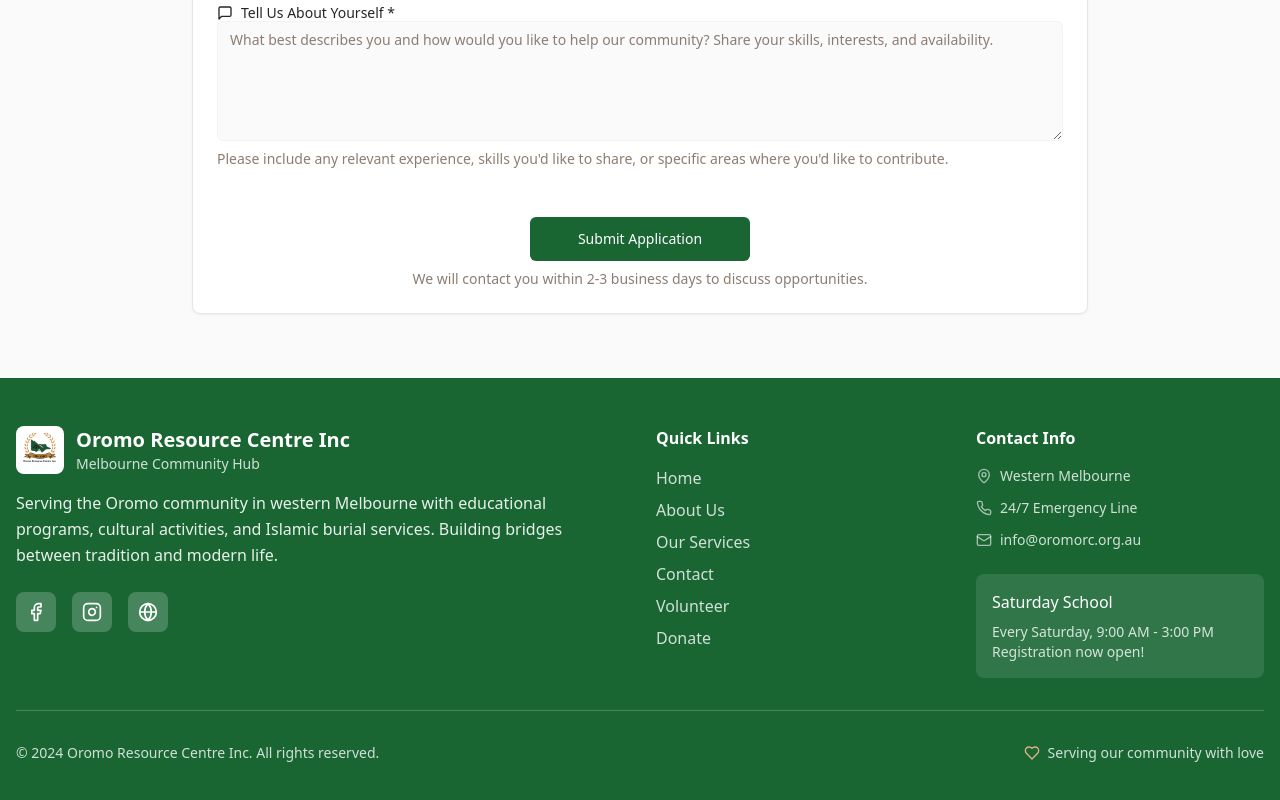
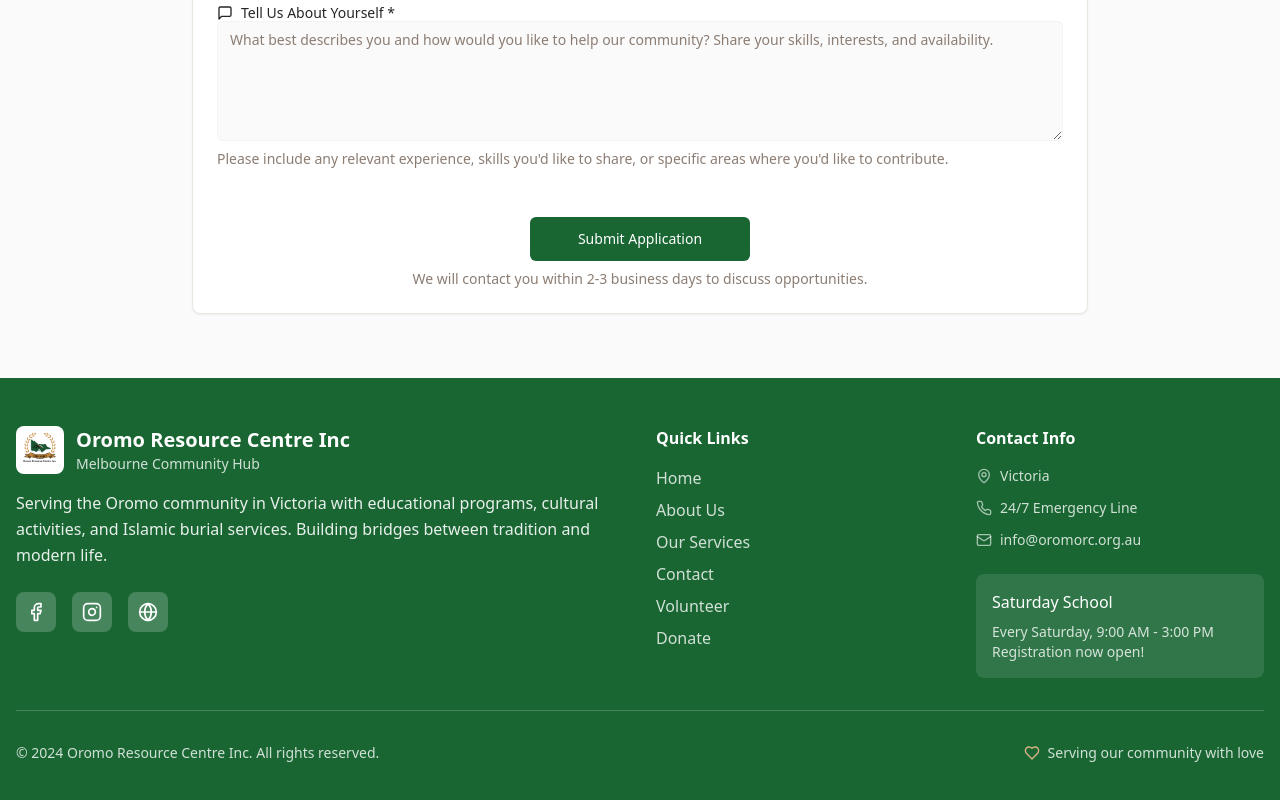
Before and after one commit to fes-reshid/oromo-resource-center, a React (Vite) app: page /volunteer in a window 1280 px wide. Shown: the part 1230-2030 px from the top of the page. Built offline with nearby package versions, Linux system fonts and the light colour scheme.

Commit message:
Update location from Western Melbourne to Victoria

```diff
--- a/src/components/About.tsx
+++ b/src/components/About.tsx
@@ -107,10 +107,10 @@ const About = () => {
         <div className="mt-20 text-center">
           <div className="bg-gradient-to-r from-secondary to-muted p-8 md:p-12 rounded-2xl">
             <h3 className="text-2xl md:text-3xl font-bold mb-4 text-foreground">
-              Serving Western Melbourne
+              Serving Victoria
             </h3>
             <p className="text-lg text-muted-foreground max-w-3xl mx-auto">
-              Located in the heart of western Melbourne, we are committed to being
+              Located in the heart of Victoria, we are committed to being
               accessible to all families in our community. From Footscray to Werribee,
               from Sunshine to Hoppers Crossing, we welcome everyone seeking connection,
               education, and spiritual guidance.
--- a/src/components/Contact.tsx
+++ b/src/components/Contact.tsx
@@ -30,7 +30,7 @@ const Contact = () => {
               </CardHeader>
               <CardContent>
                 <p className="text-muted-foreground">
-                  Western Melbourne<br />
+                  Victoria<br />
                   Serving Footscray, Sunshine,<br />
                   Werribee, and surrounding areas
                 </p>
--- a/src/components/Footer.tsx
+++ b/src/components/Footer.tsx
@@ -19,7 +19,7 @@ const Footer = () => {
               </div>
             </div>
             <p className="text-primary-foreground/90 mb-6 leading-relaxed">
-              Serving the Oromo community in western Melbourne with educational programs,
+              Serving the Oromo community in Victoria with educational programs,
               cultural activities, and Islamic burial services. Building bridges between
               tradition and modern life.
             </p>
@@ -55,7 +55,7 @@ const Footer = () => {
             <div className="space-y-3">
               <div className="flex items-center gap-2">
                 <MapPin className="h-4 w-4 text-primary-foreground/60" />
-                <span className="text-primary-foreground/80 text-sm">Western Melbourne</span>
+                <span className="text-primary-foreground/80 text-sm">Victoria</span>
               </div>
               <div className="flex items-center gap-2">
                 <Phone className="h-4 w-4 text-primary-foreground/60" />
--- a/src/components/Header.tsx
+++ b/src/components/Header.tsx
@@ -22,7 +22,7 @@ const Header = () => {
           <div className="flex items-center gap-4">
             <div className="flex items-center gap-1">
               <MapPin className="h-3 w-3" />
-              <span>Western Melbourne</span>
+              <span>Victoria</span>
             </div>
             <div className="flex items-center gap-1">
               <Phone className="h-3 w-3" />
--- a/src/components/Hero.tsx
+++ b/src/components/Hero.tsx
@@ -70,7 +70,7 @@ const Hero = () => {
               </div>
               <div>
                 <div className="font-semibold">Community Hub</div>
-                <div className="text-sm opacity-90">Western Melbourne</div>
+                <div className="text-sm opacity-90">Victoria</div>
               </div>
             </div>
 
--- a/src/components/Services.tsx
+++ b/src/components/Services.tsx
@@ -44,7 +44,7 @@ const Services = () => {
                 </div>
                 <div className="flex items-center gap-2 text-muted-foreground">
                   <MapPin className="h-4 w-4" />
-                  <span>Western Melbourne</span>
+                  <span>Victoria</span>
                 </div>
               </div>
               <Button
@@ -70,7 +70,7 @@ const Services = () => {
             <CardContent className="space-y-4">
               <p className="text-muted-foreground">
                 Regular community gatherings, cultural celebrations, workshops, and
-                support programs for families in western Melbourne.
+                support programs for families in Victoria.
               </p>
               <div className="space-y-2 text-sm">
                 <div className="flex items-center gap-2 text-muted-foreground">
--- a/src/pages/CommunityServices.tsx
+++ b/src/pages/CommunityServices.tsx
@@ -61,7 +61,7 @@ const CommunityServices = () => {
           <h2 className="text-3xl font-bold mb-4">Our Community Services</h2>
           <p className="text-lg text-muted-foreground max-w-3xl mx-auto">
             We provide comprehensive support for life's special moments, combining Islamic traditions
-            with Oromo cultural heritage to serve our community in Western Melbourne.
+            with Oromo cultural heritage to serve our community in Victoria.
           </p>
         </div>
 
```
